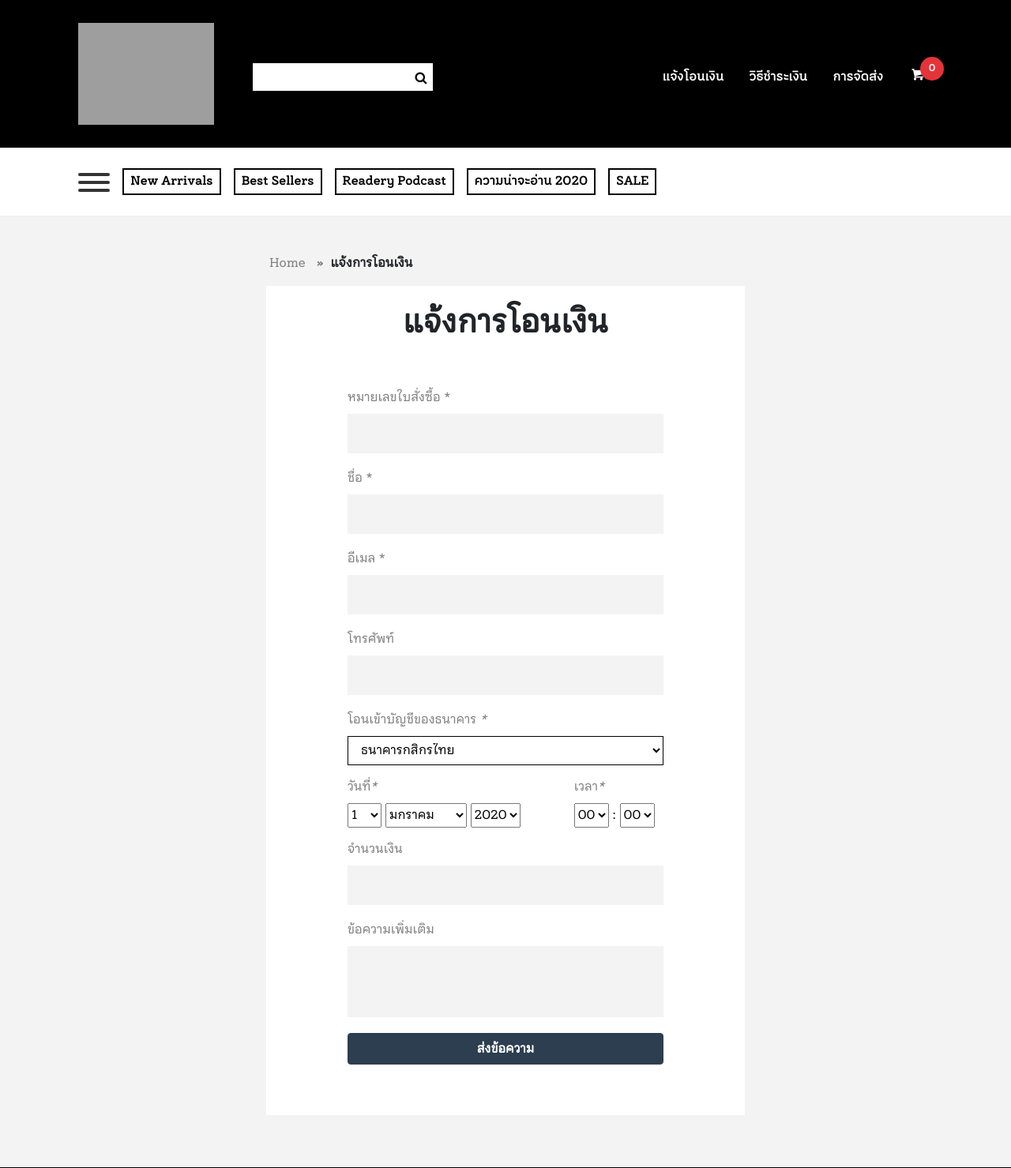
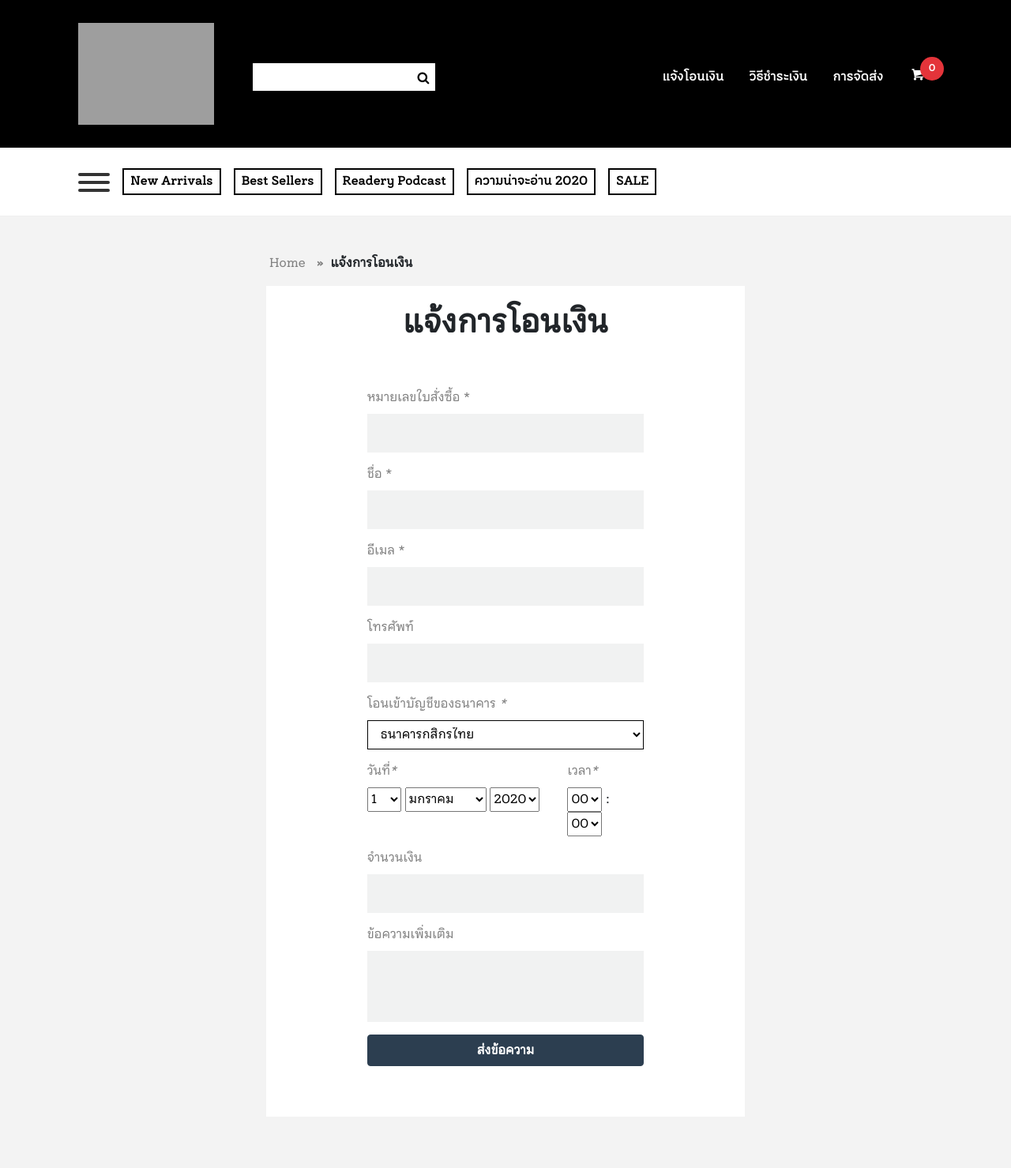
Before and after one commit to it62070122/web-tech-Readaily.co, a PHP site: page /pages/form.php in a window 1280 px wide. Shown: the top 1479 px of the page at 79% size. Run offline with PHP 8.4, Linux system fonts and the light colour scheme; grey boxes are pictures that could not be loaded.

Commit message:
Update style.css

```diff
--- a/css/style.css
+++ b/css/style.css
@@ -343,3 +343,59 @@
 .synopsis {
     font-size: 1.1em;
 }
+
+.title-pay {
+    font-family: "readery_slab_bold", sans-serif;
+    font-size: 2.75em;
+}
+
+.subtitle-pay {
+    font-family: "readery_slab_regular", sans-serif;
+    font-size: 1.5em;
+}
+
+.pay {
+    font-size: 1.125em;
+}
+
+input {
+    text-rendering: auto;
+    color: -internal-light-dark(black, white);
+    letter-spacing: normal;
+    word-spacing: normal;
+    text-transform: none;
+    text-indent: 0px;
+    text-shadow: none;
+    display: inline-block;
+    text-align: start;
+    appearance: textfield;
+    background-color: -internal-light-dark(rgb(255, 255, 255), rgb(59, 59, 59));
+    -webkit-rtl-ordering: logical;
+    cursor: text;
+    margin: 0em;
+    font: 400 13.3333px Arial;
+    padding: 1px 2px;
+    border-width: 2px;
+    border-style: inset;
+    border-color: -internal-light-dark(rgb(118, 118, 118), rgb(133, 133, 133));
+    border-image: initial;
+}
+
+input[type=text],
+input[type=email],
+input[type=password],
+textarea {
+    background: #F1F2F2;
+    border: 2px solid #F1F2F2;
+    font-size: 1.125em;
+    margin: 0;
+    box-shadow: none;
+    width: 100%;
+    padding: 0.5em;
+    height: auto;
+    -webkit-transition: all 0.4s ease-out;
+    -moz-transition: all 0.4s ease-out;
+    -ms-transition: all 0.4s ease-out;
+    -o-transition: all 0.4s ease-out;
+    transition: all 0.4s ease-out;
+}
```
